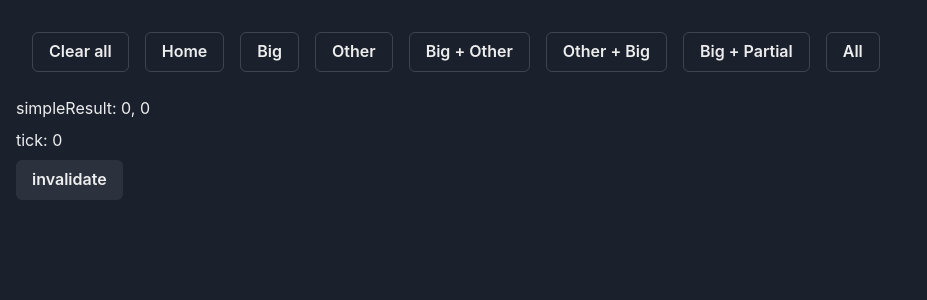
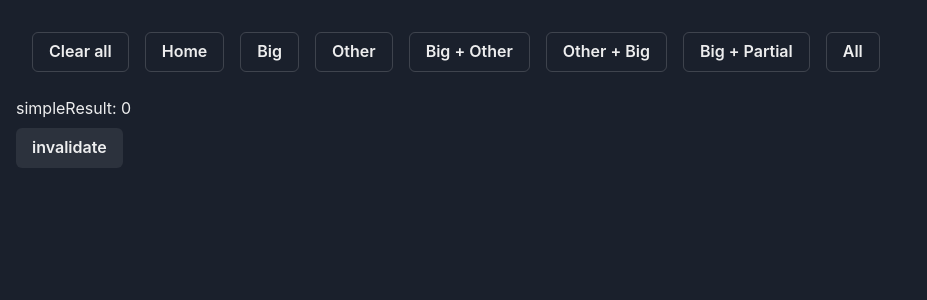
Before and after one commit to meiriko/query-params-config, a React (Vite) app: page /dbg in a window 1280 px wide. Shown: the top 300 px of the page, without its empty margins (0-927 px from the left). Built offline with nearby package versions, Linux system fonts and the light colour scheme; what use-query-params would draw is missing.

Commit message:
removed redundent ticks

```diff
--- a/src/query/QueryTester.tsx
+++ b/src/query/QueryTester.tsx
@@ -46,18 +46,16 @@ function useSimpleQuery() {
       console.log(">>> simpleQuery");
       return Date.now() % 100;
     },
-    // staleTime: 24 * 60 * 60 * 1000,
+    staleTime: 24 * 60 * 60 * 1000,
   });
 }
 
-function SimpleDisplay({ count }: { count: number }) {
+function SimpleDisplay() {
   const simpleResult = useSimpleQuery();
 
   return (
     <VStack w="full" align="start">
-      <Box>
-        simpleResult: {simpleResult?.data}, {count}
-      </Box>
+      <Box>simpleResult: {simpleResult?.data}</Box>
     </VStack>
   );
 }
@@ -65,14 +63,12 @@ function SimpleDisplay({ count }: { count: number }) {
 export function QueryTester() {
   const [idx, setIdx] = useState(0);
   const result = useQueryTester({ ...configs[idx], extraParam: 333 });
-  const [tick, setTick] = useState(0);
   const queryClient = useQueryClient();
 
   if (Math.random()) {
     return (
       <VStack w="full" align="start">
-        <SimpleDisplay count={tick} />
-        <Box>tick: {tick}</Box>
+        <SimpleDisplay />
         <Button
           onClick={() => {
             queryClient.invalidateQueries({
@@ -85,7 +81,6 @@ export function QueryTester() {
               //   return true;
               // },
             });
-            setTick((prev) => prev + 1);
           }}
         >
           invalidate
```
